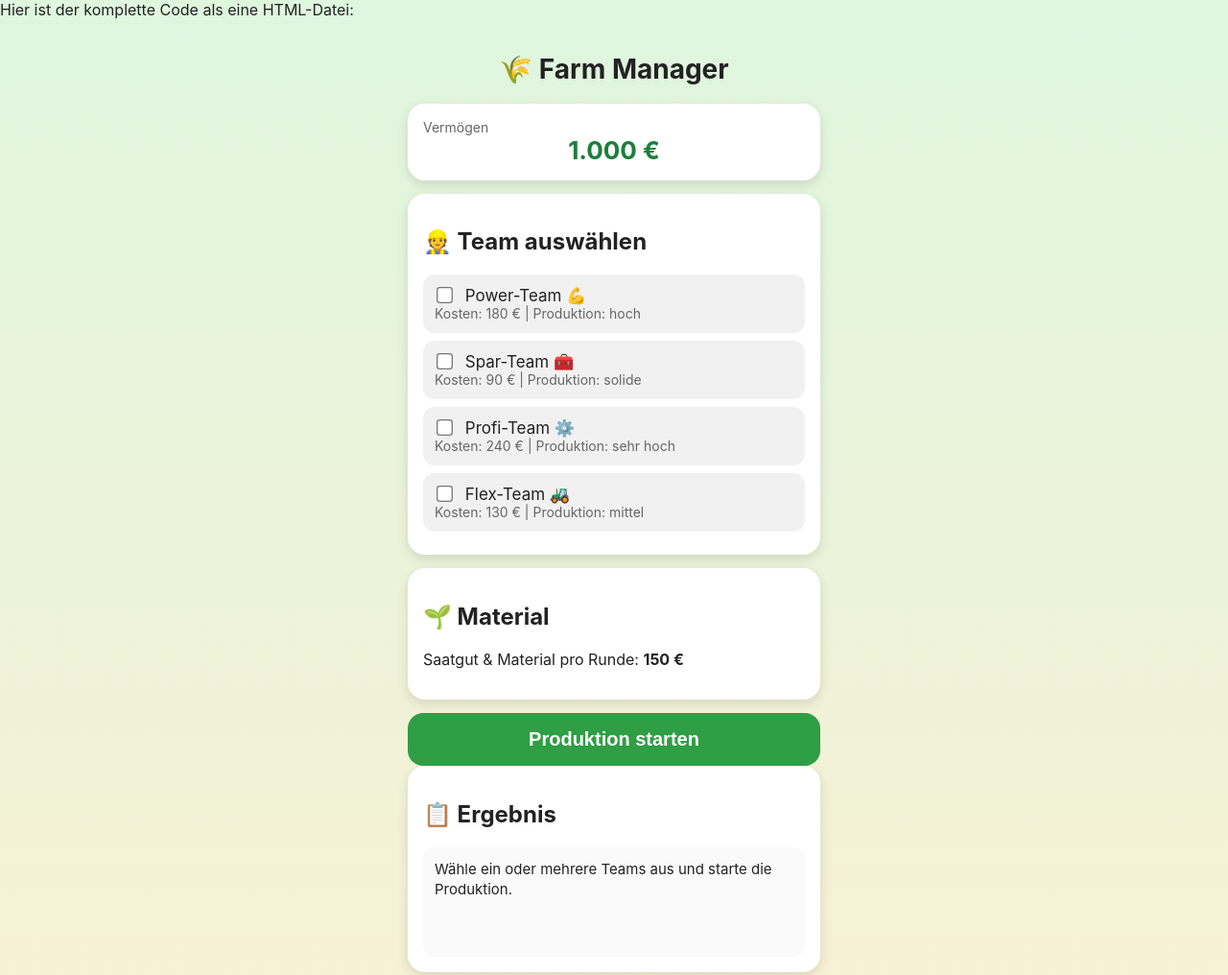
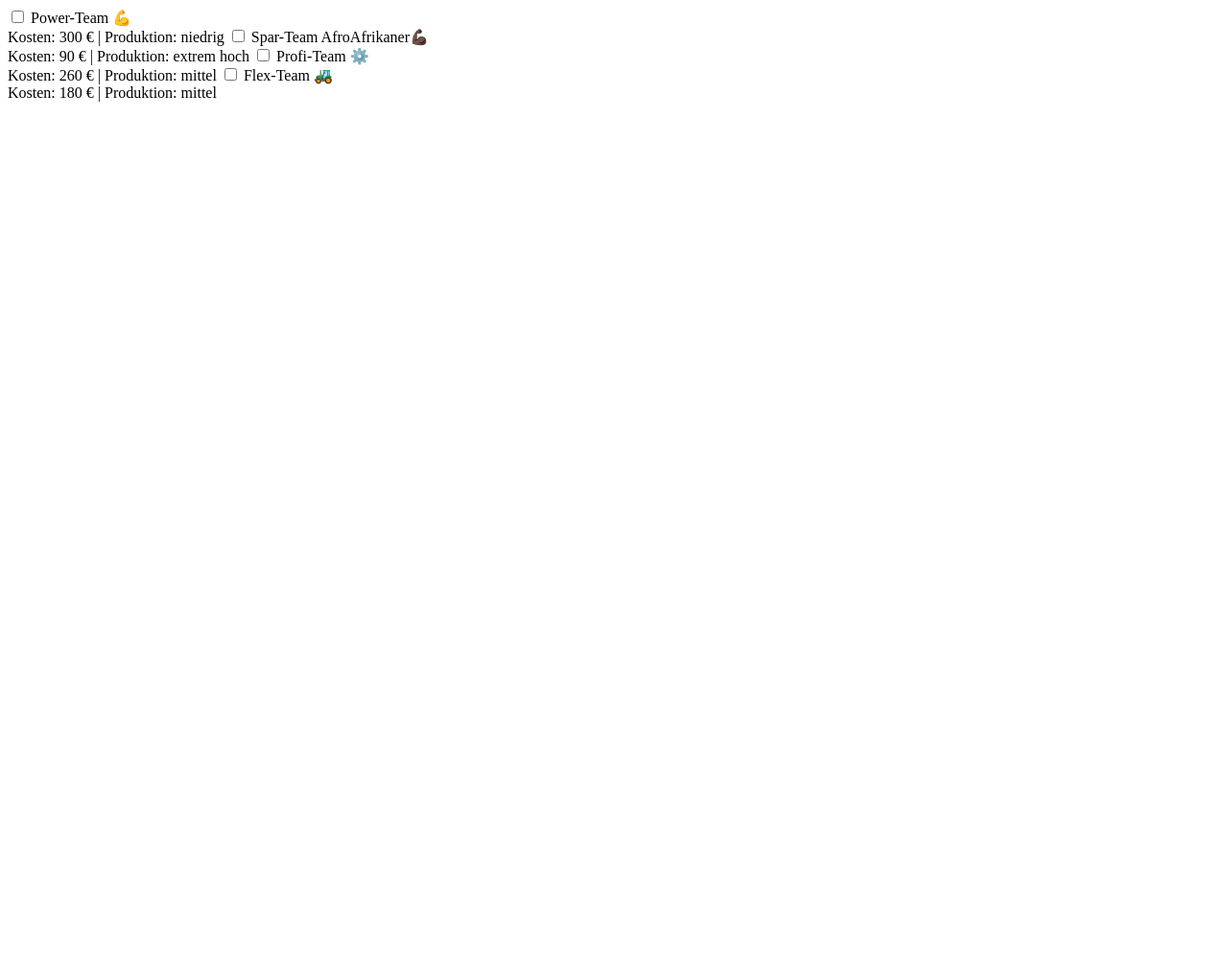
Before and after one commit to Assetforge-RS/farmmanager, a plain HTML site: page index.html in a window 1280 px wide. Shown: the top 1016 px of the page at 96% size. After the commit the page ends 800 px from the top, so only its background shows below. Drawn offline with Linux system fonts and the light colour scheme.

Commit message:
index.html aktualisieren

```diff
--- a/index.html
+++ b/index.html
@@ -1,169 +1,23 @@
-Hier ist der komplette Code als eine HTML-Datei:
+<label>
+  <input type="checkbox" class="worker" data-name="Power-Team" data-cost="300" data-prod="220">
+  Power-Team 💪<br>
+  <span class="small">Kosten: 300 € | Produktion: niedrig</span>
+</label>
 
-<!DOCTYPE html>
-<html lang="de">
-<head>
-<meta charset="UTF-8">
-<meta name="viewport" content="width=device-width, initial-scale=1.0">
-<title>Farm Manager</title>
-<style>
-  body {
-    margin: 0;
-    font-family: -apple-system, BlinkMacSystemFont, Arial, sans-serif;
-    background: linear-gradient(180deg, #dff6df, #f7f1d5);
-    color: #222;
-  }
-  .app {
-    max-width: 430px;
-    margin: auto;
-    padding: 16px;
-  }
-  h1 {
-    text-align: center;
-    font-size: 28px;
-  }
-  .card {
-    background: white;
-    border-radius: 18px;
-    padding: 16px;
-    margin-bottom: 14px;
-    box-shadow: 0 4px 12px rgba(0,0,0,0.12);
-  }
-  .money {
-    font-size: 26px;
-    font-weight: bold;
-    text-align: center;
-    color: #1b7f3a;
-  }
-  label {
-    display: block;
-    padding: 12px;
-    margin: 8px 0;
-    background: #f1f1f1;
-    border-radius: 12px;
-    font-size: 17px;
-  }
-  input[type="checkbox"] {
-    transform: scale(1.3);
-    margin-right: 10px;
-  }
-  button {
-    width: 100%;
-    padding: 16px;
-    border: none;
-    border-radius: 16px;
-    font-size: 20px;
-    font-weight: bold;
-    background: #2f9e44;
-    color: white;
-  }
-  button:active {
-    transform: scale(0.98);
-  }
-  .log {
-    font-size: 15px;
-    line-height: 1.4;
-    background: #fafafa;
-    border-radius: 12px;
-    padding: 12px;
-    min-height: 90px;
-  }
-  .small {
-    font-size: 14px;
-    color: #666;
-  }
-</style>
-</head>
-<body>
-<div class="app">
-  <h1>🌾 Farm Manager</h1>
-  <div class="card">
-    <div class="small">Vermögen</div>
-    <div class="money" id="money">1.000 €</div>
-  </div>
-  <div class="card">
-    <h2>👷 Team auswählen</h2>
 <label>
-      <input type="checkbox" class="worker" data-name="Power-Team" data-cost="180" data-prod="420">
-      Power-Team 💪<br>
-      <span class="small">Kosten: 180 € | Produktion: hoch</span>
+  <input type="checkbox" class="worker" data-name="Spar-Team" data-cost="90" data-prod="700">
+  Spar-Team AfroAfrikaner💪🏿<br>
+  <span class="small">Kosten: 90 € | Produktion: extrem hoch</span>
 </label>
+
 <label>
-      <input type="checkbox" class="worker" data-name="Spar-Team" data-cost="90" data-prod="180">
-      Spar-Team 🧰<br>
-      <span class="small">Kosten: 90 € | Produktion: solide</span>
+  <input type="checkbox" class="worker" data-name="Profi-Team" data-cost="260" data-prod="300">
+  Profi-Team ⚙️<br>
+  <span class="small">Kosten: 260 € | Produktion: mittel</span>
 </label>
+
 <label>
-      <input type="checkbox" class="worker" data-name="Profi-Team" data-cost="240" data-prod="520">
-      Profi-Team ⚙️<br>
-      <span class="small">Kosten: 240 € | Produktion: sehr hoch</span>
+  <input type="checkbox" class="worker" data-name="Flex-Team" data-cost="180" data-prod="250">
+  Flex-Team 🚜<br>
+  <span class="small">Kosten: 180 € | Produktion: mittel</span>
 </label>
-    <label>
-      <input type="checkbox" class="worker" data-name="Flex-Team" data-cost="130" data-prod="260">
-      Flex-Team 🚜<br>
-      <span class="small">Kosten: 130 € | Produktion: mittel</span>
-    </label>
-  </div>
-  <div class="card">
-    <h2>🌱 Material</h2>
-    <p>Saatgut & Material pro Runde: <b>150 €</b></p>
-  </div>
-  <button onclick="produce()">Produktion starten</button>
-  <div class="card">
-    <h2>📋 Ergebnis</h2>
-    <div class="log" id="log">
-      Wähle ein oder mehrere Teams aus und starte die Produktion.
-    </div>
-  </div>
-</div>
-<script>
-let money = 1000;
-let round = 1;
-function formatMoney(value) {
-  return value.toLocaleString("de-DE") + " €";
-}
-function updateMoney() {
-  document.getElementById("money").textContent = formatMoney(money);
-}
-function produce() {
-  const workers = document.querySelectorAll(".worker:checked");
-  const materialCost = 150;
-  if (workers.length === 0) {
-    document.getElementById("log").innerHTML =
-      "⚠️ Bitte wähle zuerst mindestens ein Team aus.";
-    return;
-  }
-  let workerCost = 0;
-  let production = 0;
-  let names = [];
-  workers.forEach(w => {
-    workerCost += Number(w.dataset.cost);
-    production += Number(w.dataset.prod);
-    names.push(w.dataset.name);
-  });
-  const totalCost = workerCost + materialCost;
-  if (money < totalCost) {
-    document.getElementById("log").innerHTML =
-      "❌ Nicht genug Geld für diese Produktion.<br><br>" +
-      "Benötigt: " + formatMoney(totalCost) + "<br>" +
-      "Verfügbar: " + formatMoney(money);
-    return;
-  }
-  const bonus = Math.floor(Math.random() * 120);
-  const revenue = production + bonus;
-  const profit = revenue - totalCost;
-  money += profit;
-  document.getElementById("log").innerHTML =
-    "✅ Runde " + round + " abgeschlossen<br><br>" +
-    "Team: " + names.join(", ") + "<br>" +
-    "Materialkosten: " + formatMoney(materialCost) + "<br>" +
-    "Arbeitskosten: " + formatMoney(workerCost) + "<br>" +
-    "Umsatz: " + formatMoney(revenue) + "<br>" +
-    "Gewinn: " + formatMoney(profit);
-  round++;
-  updateMoney();
-}
-updateMoney();
-</script>
-</body>
-</html>
```
Lines whose indentation alone changed are shown as unchanged.
